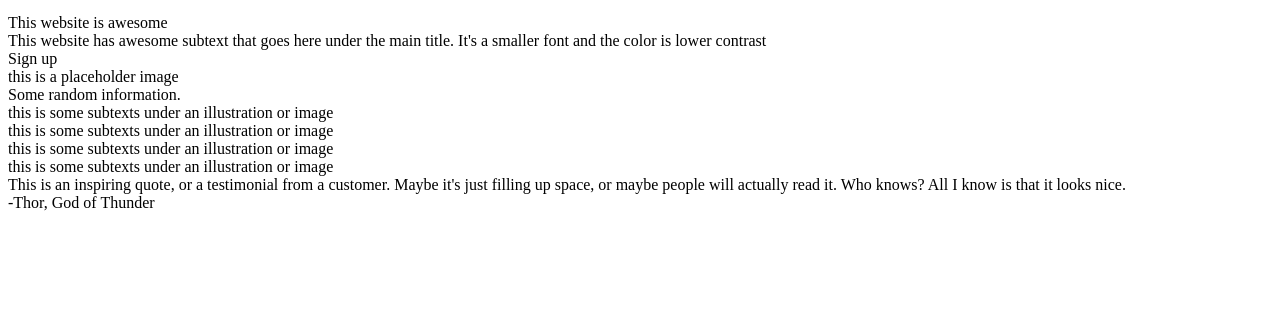
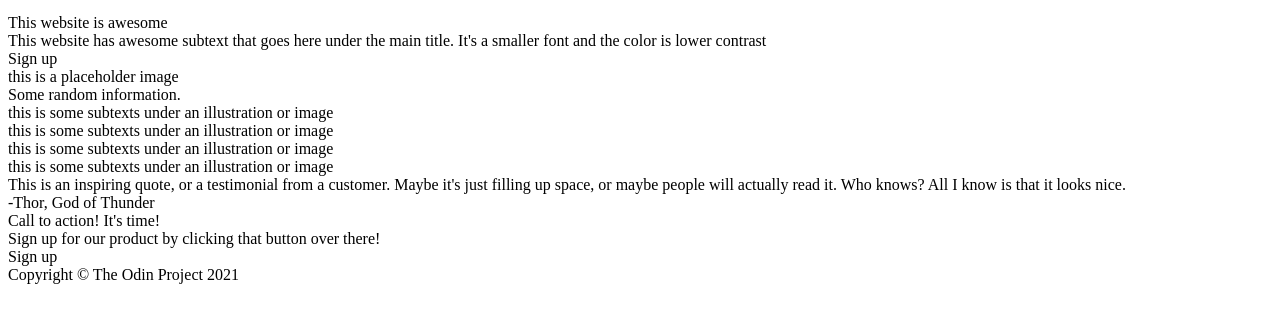
Before and after one commit to MGssiah/landing-page, a plain HTML site: page index.html in a window 1280 px wide. Shown: the part 98-420 px from the top of the page. Drawn offline with Linux system fonts and the light colour scheme.

Commit message:
Add elements and containers to contact and footer

```diff
--- a/index.html
+++ b/index.html
@@ -45,6 +45,14 @@
       <div class="quote">This is an inspiring quote, or a testimonial from a customer. Maybe it's just filling up space, or maybe people will actually read it. Who knows? All I know is that it looks nice.</div>
       <div class="author">-Thor, God of Thunder</div>
     </div>
-    <div class="contact"></div>
-    <div class="footer"></div>
+    <div class="contact">
+      <div class="contact-text">
+        <div class="call">Call to action! It's time!</div>
+        <div class="call-subtext">Sign up for our product by clicking that button over there!</div>
+        <div class="call-signup">Sign up</div>
+      </div>
+    </div>
+    <div class="footer">
+    Copyright © The Odin Project 2021
+    </div>
   </body>
```
